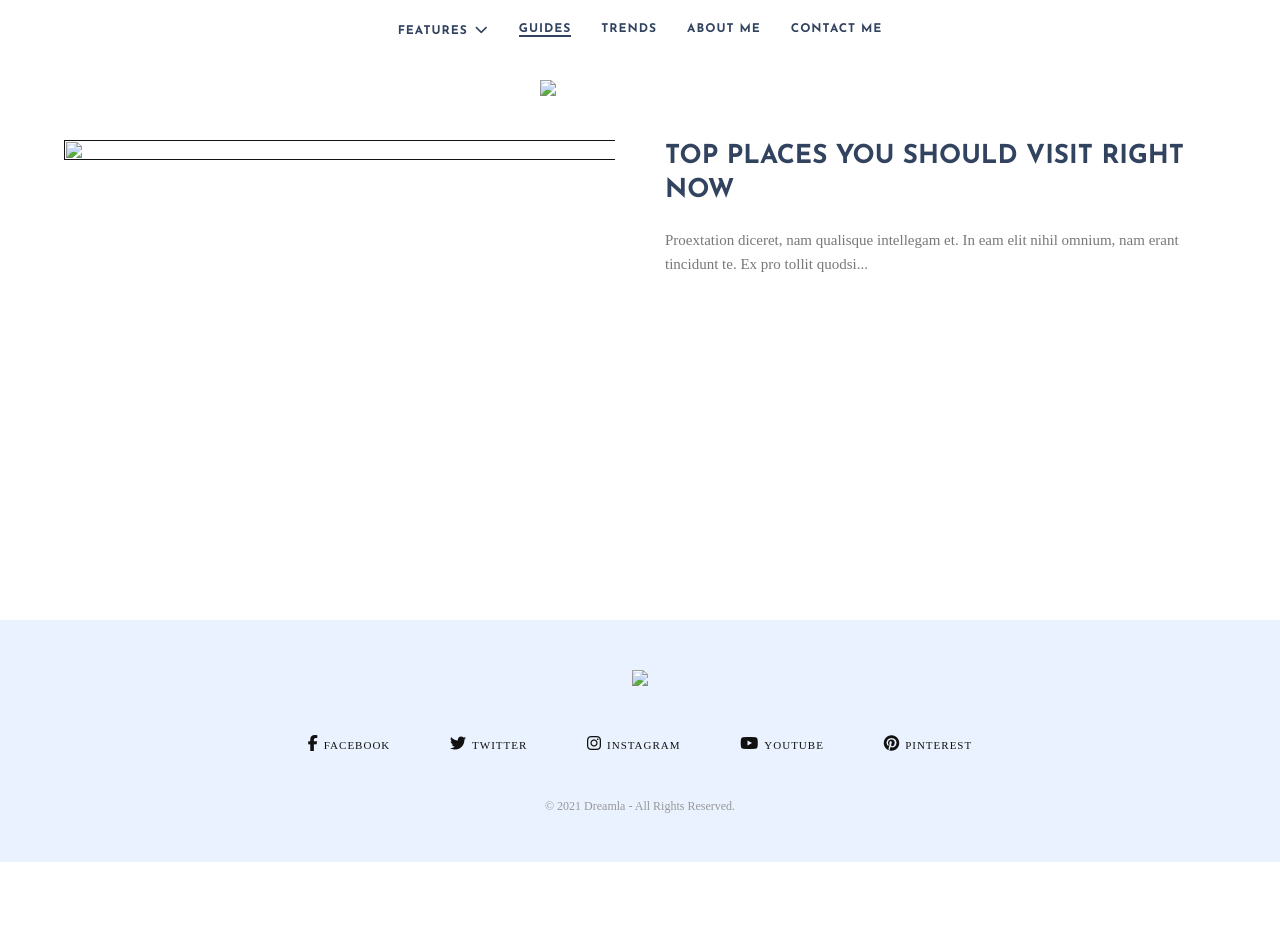
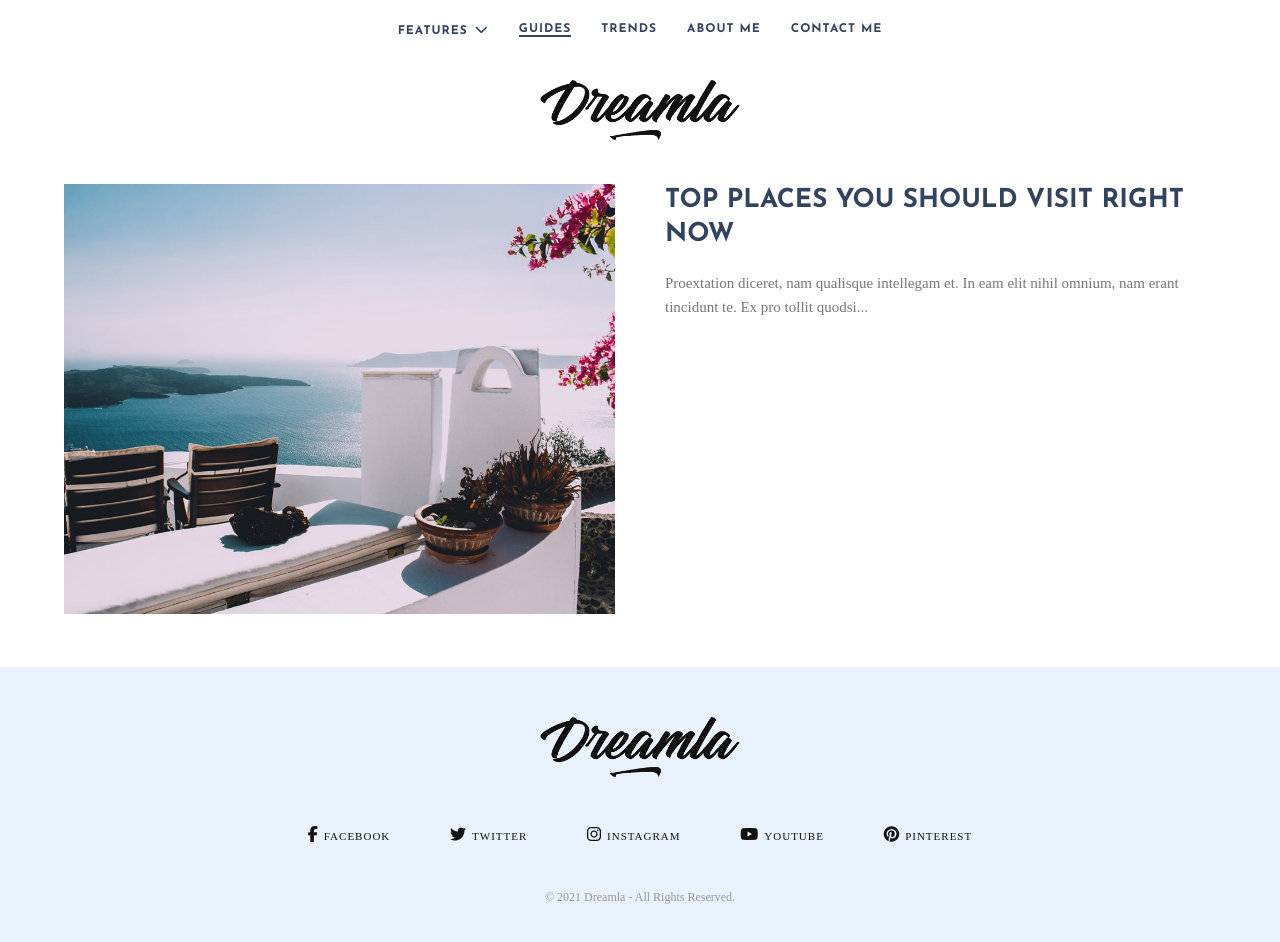
Before and after one commit to Cereliayy/Cerelia_Yin_css_precompiler_assign3, a website: page public/index.html in a window 1280 px wide. Before the commit the page ends 862 px from the top, so only its background shows below. Drawn offline with nearby package versions, Linux system fonts and the light colour scheme; the site is published under a folder, as on GitHub Pages, so addresses that start at the root find nothing; a web font is replaced by a local one.

Commit message:
changed
done

```diff
--- a/public/index.html
+++ b/public/index.html
@@ -36,7 +36,7 @@
             </nav>
 
             <div class="top-logo">
-                <a href="/"><img src="/assets/images/site-logo.png" /></a>
+                <a href="/"><img src="../public/assets/images/site-logo.png" /></a>
             </div>
         </div>
     </header>
@@ -46,7 +46,7 @@
             <article>
                 <div class="image-part">
                     <a href="">
-                        <img width="960" height="750" src="/assets/images/top-places-you-should-visit-right-now.jpg" />
+                        <img width="960" height="750" src="../public/assets/images/top-places-you-should-visit-right-now.jpg" />
                     </a>
                 </div>
 
@@ -68,7 +68,7 @@
     <footer id="footer">
         <div class="container">
             <div class="footer-logo">
-                <a href=""><img src="/assets/images/footer-logo.png" /></a>
+                <a href=""><img src="../public/assets/images/footer-logo.png" /></a>
             </div>
 
             <div class="footer-social-links">
```
Also changed, not shown: 1 other file.
